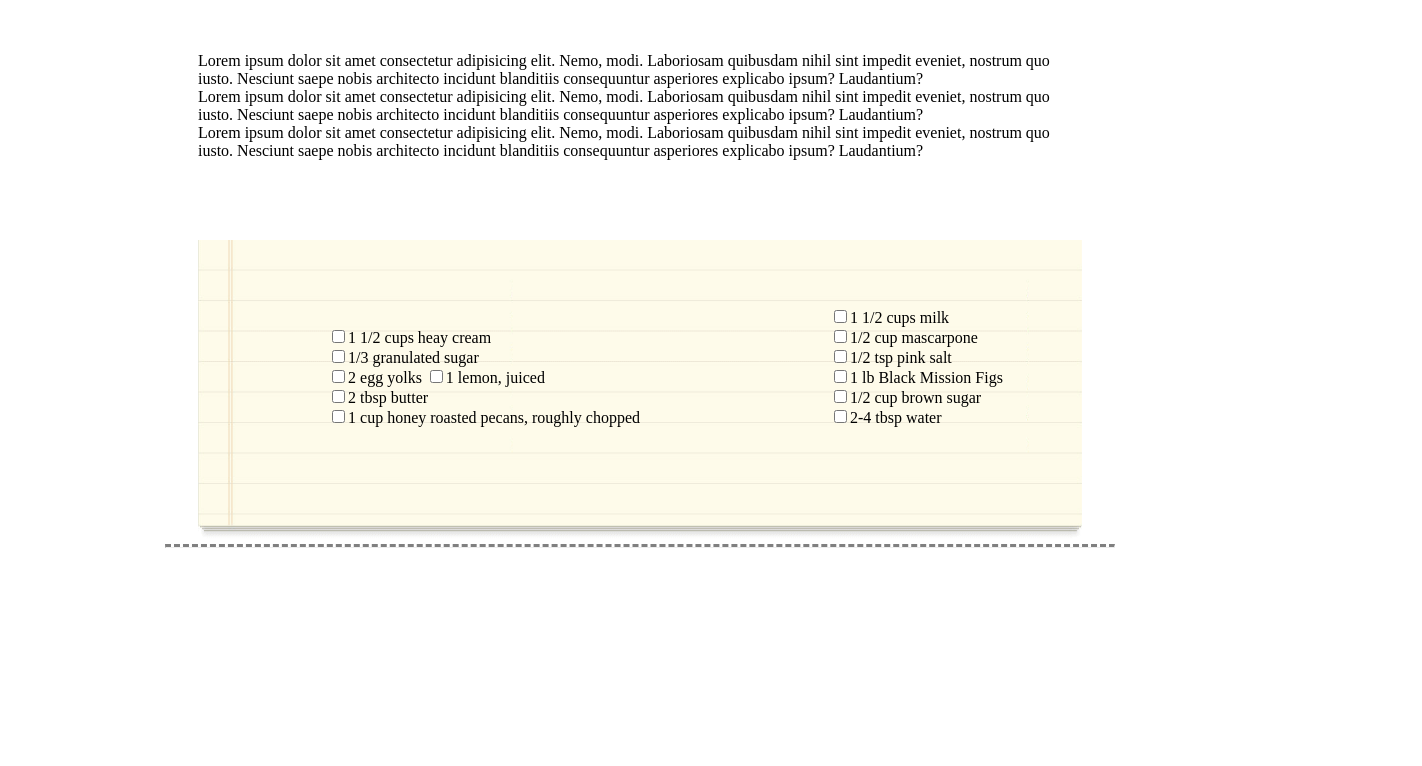
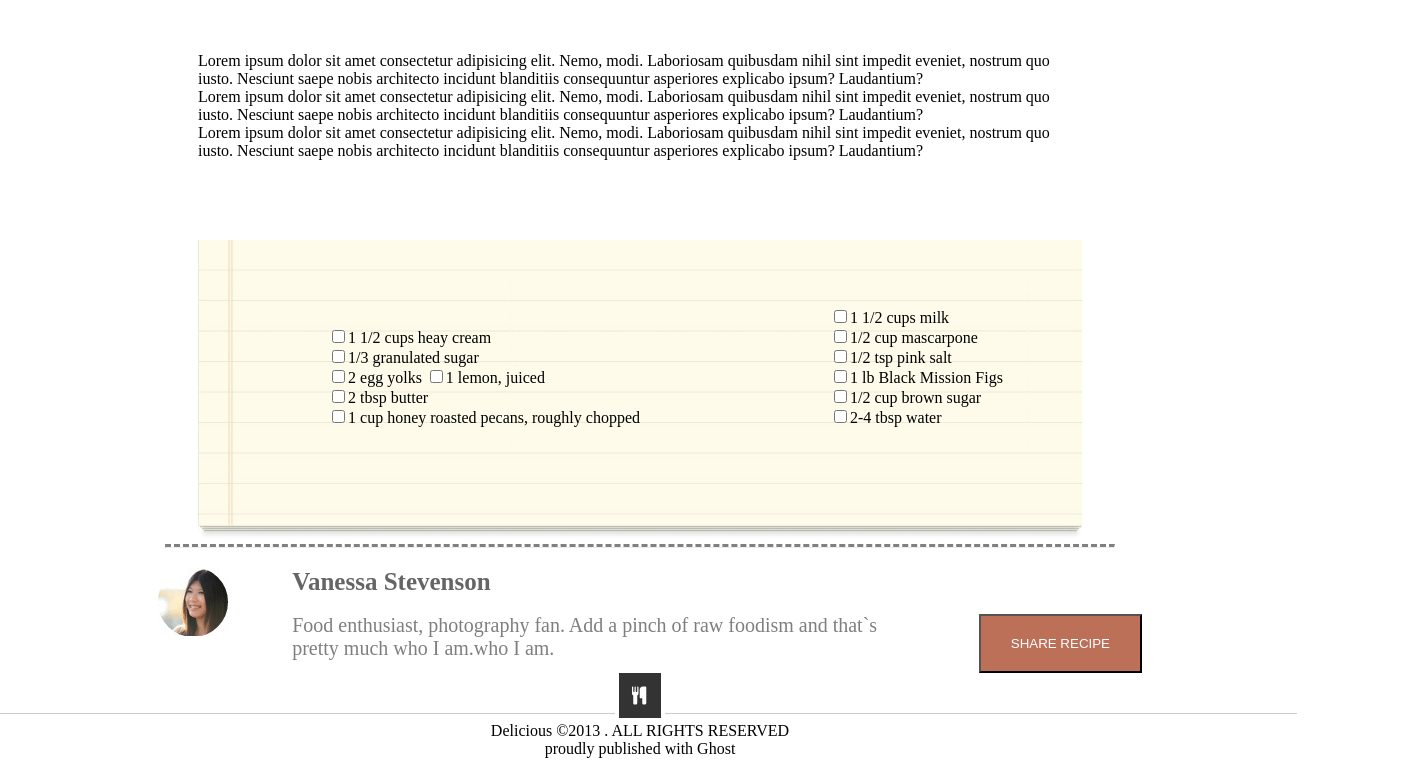
Before and after one commit to FarahJamal/chocolate-pizza, a plain HTML site: page index.html in a window 1280 px wide. Shown: the part 887-1653 px from the top of the page, 1422 px wide, since content can reach past the window. Before the commit the page ends 1443 px from the top, so only its background shows below. Drawn offline with Linux system fonts and the light colour scheme; files whose address does not match are found by name.

Commit message:
Added footer

```diff
--- a/css/style.css
+++ b/css/style.css
@@ -83,3 +83,100 @@ header{
 .container {
     position: relative;
   }
+
+#footer{
+        padding-left:150px ;
+        padding-top: 30px;
+}
+#footer2{
+    float:right;
+
+}
+#bt{
+    float: right;
+    background-color: #aa3c30;
+
+}
+#footerPart {
+    display: inline-block;
+    margin-top: 20px;
+}
+
+#footerPart img {
+    margin-right: 5%;
+    float: left;
+}
+
+#footerPart {
+    padding-left: 150px;
+    width: 100%;
+    display: inline-block;
+}
+
+#footerPart p {
+    margin-top: 5%;
+    margin-right: 7%;
+    display: inline;
+    margin-top: 0px;
+    text-align: left;
+
+}
+
+#P1 {
+    font-weight: bold;
+    font-size: 25px;
+    font-family: serif;
+    opacity: 60%;
+}
+
+#P2 {
+    font-size: 20px;
+    font-family: serif;
+    opacity: 50%;
+    margin-right:150px ;
+    text-transform:unset ;
+    float: left;
+
+}
+
+
+
+#final{
+    text-align: center;
+
+}
+#final:before,#final:after{
+    content: "";
+    display: inline-block;
+    vertical-align: middle;
+    position: relative;
+    width: 50%;
+    border-top-style: solid;
+    border-top-width: 0.5px;
+
+
+}
+#final::before{
+    opacity: 20%;
+    right: 0em;
+    margin-left: -50%;
+
+}
+#final::after{
+    opacity: 20%;
+    left: 0em;
+    margin-right: -50%;
+
+}
+footer p {
+    text-align: center;
+}
+button{
+
+   float: right;
+    text-align: center;;
+    background-color: #BC7058;
+    margin-right: 280px;
+    padding:20px 30px;
+    color: white;
+}
--- a/index.html
+++ b/index.html
@@ -109,5 +109,26 @@
 
 
      </main>
+     <footer>
+        <div id="footerPart">
+
+            <img src="./lab-assets/van-pic.png">
+            <p id="P1">Vanessa Stevenson </p>
+            <br>
+            <br>
+            <p id="P2">
+                Food enthusiast, photography fan. Add a pinch of raw foodism and that`s <br> pretty much who I am.who I am.
+            </p>
+            <button>SHARE RECIPE</button>
+
+        </div>
+        <div id="final">
+<img src="./lab-assets/logo.png" >
+
+
+</div>
+<p>Delicious &copy;2013 . ALL RIGHTS RESERVED <br>proudly published with Ghost</p>
+     </footer>
 </body>
+
 </html>
```
